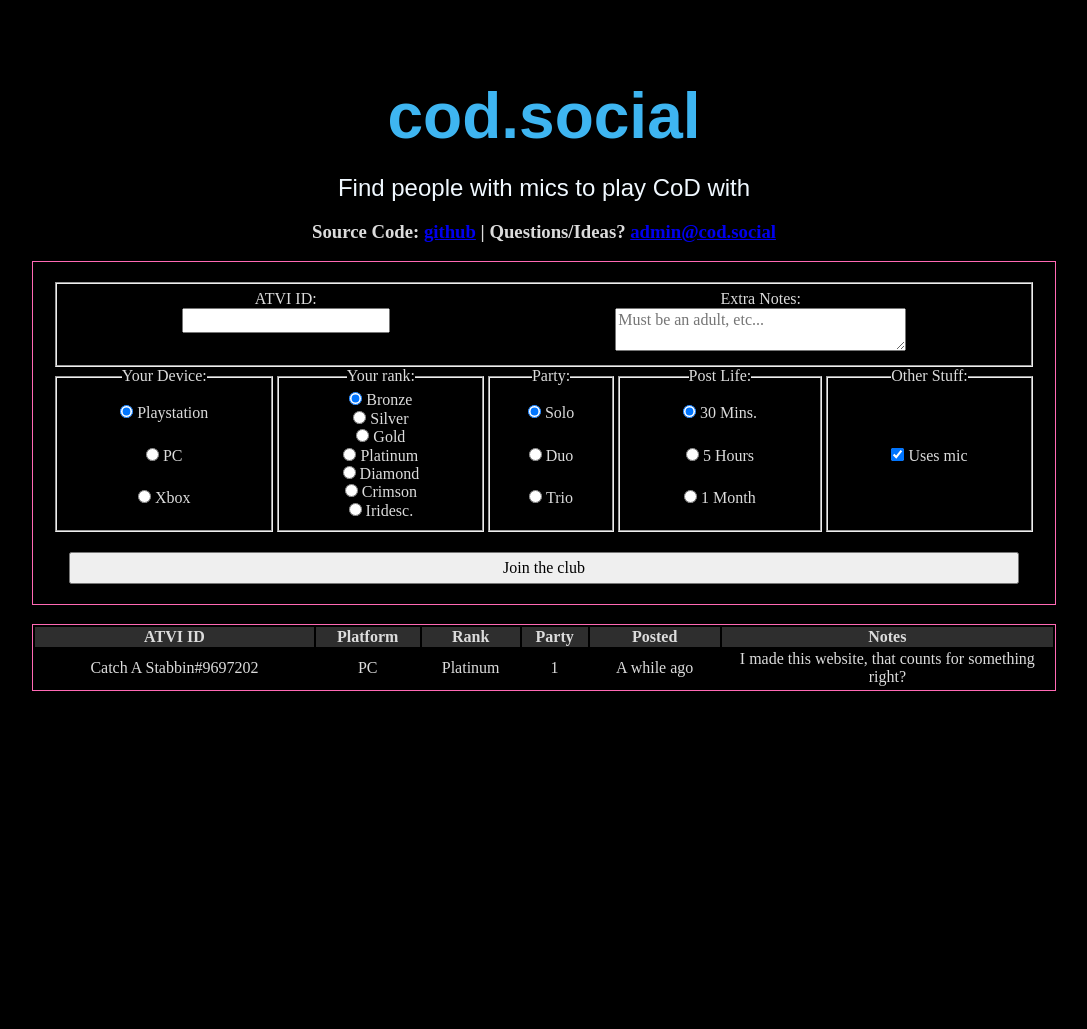
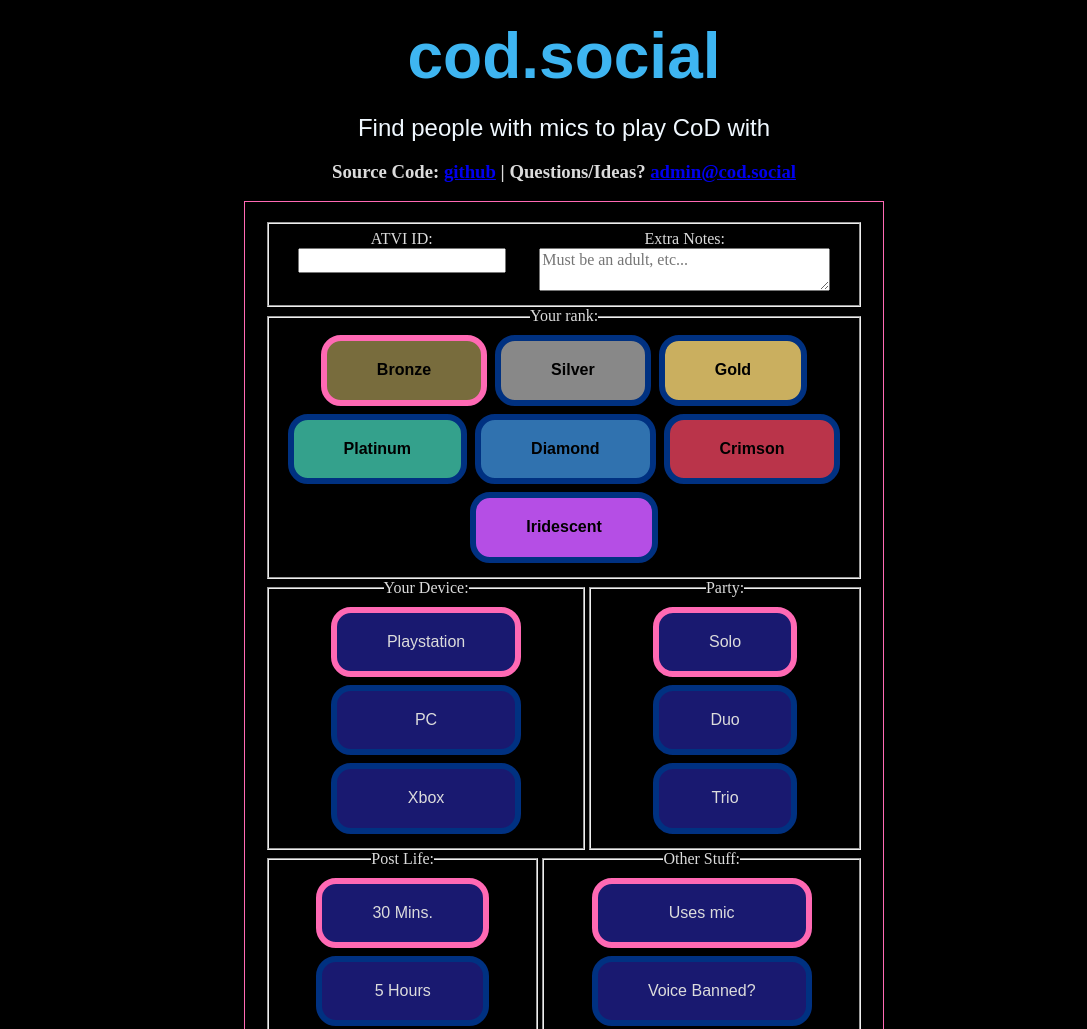
Before and after one commit to rpgwaiter/cod-lfg, a website: page public/index.html in a window 1280 px wide. Shown: the top 1029 px of the page, without its empty margins (96-1183 px from the left). Before the commit the page ends 800 px from the top, so only its background shows below. Drawn offline with nearby package versions, Linux system fonts and the light colour scheme; no server answers.

Commit message:
lots of styling

```diff
--- a/public/index.html
+++ b/public/index.html
@@ -16,82 +16,81 @@
     <div class="container">
       <form action="/api/submit" id="form-submit-player">
 
+
         <fieldset>
+          <div class="input-grid">
+            <div class="spanner">
+              <label>ATVI ID: <br /><input type="text" name="atvid" id="form-atvid"></label>
+            </div>
+
+            <div class="spanner">
+              <label>Extra Notes: <br /><textarea id="extra-notes" name="message" rows="2" cols="30" maxlength="100"
+                  placeholder="Must be an adult, etc..."></textarea></label>
+            </div>
+          </div>
+        </fieldset>
+
         <div class="input-grid">
+          <fieldset id="radio-rank" class="post-field">
+            <legend>Your rank:</legend>
 
+            <input type="radio" id="rank-bronze" name="rank" value="Bronze" checked />
+            <label for="rank-bronze" style="background-color: #786c3d;"> Bronze</label>
 
-          <!-- <fieldset id="pii" class="post-field-large">
-            <legend>Your Info:</legend> -->
-          <div class="spanner">
-            <label>ATVI ID: <br /><input type="text" name="atvid" id="form-atvid"></label>
-          </div>
+            <input type="radio" id="rank-silver" name="rank" value="Silver" />
+            <label style="background-color: #888888;" for="rank-silver"> Silver</label>
 
-          <!-- <fieldset class="post-field-large"> -->
-          <!-- <legend>Extra Notes:</legend> -->
-          <div class="spanner">
-            <label>Extra Notes: <br /><textarea id="extra-notes" name="message" rows="2" cols="30" maxlength="100"
-              placeholder="Must be an adult, etc..."></textarea></label>
-          </div>
+            <input type="radio" id="rank-gold" name="rank" value="Gold" />
+            <label style="background-color: #caaf5f;" for="rank-gold"> Gold</label>
 
-          <!-- </fieldset> -->
+            <input type="radio" id="rank-platinum" name="rank" value="Platinum" />
+            <label style="background-color: #34a18c;" for="rank-platinum"> Platinum</label>
 
+            <input type="radio" id="rank-diamond" name="rank" value="Diamond" />
+            <label style="background-color: #3072af;" for="rank-diamond">Diamond</label>
+
+            <input type="radio" id="rank-crimson" name="rank" value="Crimson" />
+            <label style="background-color: #ba344a;" for="rank-crimson"> Crimson</label>
+
+            <input type="radio" id="rank-iridescent" name="rank" value="Iridescent" />
+            <label style="background-color: #b54ee5;" for="rank-iridescent">Iridescent</label>
+          </fieldset>
         </div>
-      </fieldset>
-
 
         <div class="input-grid">
 
           <fieldset id="radio-platform" class="post-field">
             <legend>Your Device:</legend>
 
-            <label><input type="radio" id="platform-psn" name="platform" value="PSN" checked /> Playstation</label>
-            <label><input type="radio" id="platform-pc" name="platform" value="PC" /> PC</label>
-            <label><input type="radio" id="platform-xbox" name="platform" value="XBox" /> Xbox</label>
-
+            <input type="radio" id="platform-psn" name="platform" value="PSN" checked /><label for="platform-psn">Playstation</label>
+            <input type="radio" id="platform-pc" name="platform" value="PC" /><label for="platform-pc">PC</label>
+            <input type="radio" id="platform-xbox" name="platform" value="XBox" /><label for="platform-xbox">Xbox</label>
           </fieldset>
 
 
-          <fieldset id="radio-rank" class="post-field">
-            <legend>Your rank:</legend>
-
-            <label><input type="radio" id="rank-bronze" name="rank" value="Bronze" checked /> Bronze</label>
-            <label><input type="radio" id="rank-silver" name="rank" value="Silver" /> Silver</label>
-            <label><input type="radio" id="rank-gold" name="rank" value="Gold" /> Gold</label>
-            <label><input type="radio" id="rank-platinum" name="rank" value="Platinum" /> Platinum</label>
-            <label><input type="radio" id="rank-diamond" name="rank" value="Diamond" /> Diamond</label>
-            <label><input type="radio" id="rank-crimson" name="rank" value="Crimson" /> Crimson</label>
-            <label><input type="radio" id="rank-iridescent" name="rank" value="Iridescent" /> Iridesc.</label>
-
-          </fieldset>
-
-          <fieldset id="radio-partysize" class="post-field-tiny">
+          <fieldset id="radio-partysize" class="post-field">
             <legend>Party:</legend>
 
-            <label><input type="radio" id="party-solo" name="party" value=1 checked /> Solo</label>
-            <label><input type="radio" id="party-duo" name="party" value=2 /> Duo</label>
-            <label><input type="radio" id="party-trio" name="party" value=3 /> Trio</label>
-
+            <input type="radio" id="party-solo" name="party" value=1 checked /> <label for="party-solo">Solo</label>
+            <input type="radio" id="party-duo" name="party" value=2 /> <label for="party-duo">Duo</label>
+            <input type="radio" id="party-trio" name="party" value=3 /> <label for="party-trio">Trio</label>
           </fieldset>
 
           <fieldset id="post-timer" class="post-field">
             <legend>Post Life:</legend>
 
-            <label><input type="radio" id="ttl-30min" name="ttl" value=30 checked /> 30 Mins.</label>
-            <label><input type="radio" id="ttl-300min" name="ttl" value=300 /> 5 Hours</label>
-            <label><input type="radio" id="ttl-1month" name="ttl" value=43200 /> 1 Month</label>
-
+            <input type="radio" id="ttl-30min" name="ttl" value=30 checked /> <label for="ttl-30min">30 Mins.</label>
+            <input type="radio" id="ttl-300min" name="ttl" value=300 /><label for="ttl-300min">5 Hours</label>
+            <input type="radio" id="ttl-1month" name="ttl" value=43200 /><label for="ttl-1month">1 Month</label>
           </fieldset>
 
           <fieldset class="post-field">
             <legend>Other Stuff:</legend>
 
-            <label><input type="checkbox" id="hasMic" name="hasMic" value="true" checked /> Uses mic</label>
-            <!-- <label><input type="checkbox" id="noLife" name="noLife" value="true" /> I no-life cod</label> -->
-
+            <input type="checkbox" id="hasMic" name="hasMic" value="true" checked /><label for="hasMic">Uses mic</label>
+            <input type="checkbox" id="isMuted" name="isMuted" value="true" /><label for="isMuted">Voice Banned?</label>
+            <input type="checkbox" id="noLife" name="noLife" value="true" /><label for="noLife">I no-life cod</label>
           </fieldset>
-
-
-
         </div>
 
         <input type="submit" value="Join the club" id="player-submit-button">
--- a/public/style.css
+++ b/public/style.css
@@ -12,22 +12,18 @@
 }
 
 .centered {
-  position: fixed;
+  position: relative;
   top: 50%;
-  left: 50%;
-  transform: translate(-50%, -50%);
+  left: 25%;
   text-align: center;
-
-  width: 80vw;
-  height: 80vh;
-  display: flexbox;
-  justify-content: center;
-  align-items: center;
+  width: 50%;
+  padding: 20px;
 }
 
 body {
   background-color: black;
   color: gainsboro;
+  overflow-y: auto;
 }
 
 label {
@@ -58,22 +54,6 @@
   flex-grow: 2;
 }
 
-.post-field-large {
-  display: grid;
-  align-items: center;
-  justify-content: center;
-  min-width: 22%;
-  flex-grow: 3;
-}
-
-.post-field-tiny {
-  display: grid;
-  justify-content: center;
-  align-items: center;
-  min-width: 60px;
-  flex-grow: 1;
-}
-
 .post-table-head {
   background-color: rgb(46, 46, 46);
 }
@@ -81,10 +61,13 @@
 #form-submit-player {
   border: 1px solid hotpink;
   padding: 20px;
+
 }
 
 .input-grid {
   display: flex;
+  flex-direction: row;
+  flex-wrap: wrap;
 }
 
 .spanner {
@@ -92,25 +75,62 @@
 }
 
 #player-submit-button {
-  margin-top: 2%;
-  padding: 5px;
-  width: calc(100% - 2em);
+  margin-top: 1%;
+  padding: 15px;
+  width: calc(60% - 2em);
+  font-weight: bolder;
+  background-color: teal;
+  border-radius: 10px;
+  border-color: hotpink;
+  border-width: 6px;
 }
-
 
 /* Phone specific styling */
 @media only screen and (max-width: 1024px) {
   .centered {
-    position: fixed;
-    top: 50%;
-    left: 50%;
-    transform: translate(-50%, -50%);
+    position: relative;
+    width: calc(100% - 10px);
     text-align: center;
-
-    width: 95vw;
-    height: 95vh;
-    display: flexbox;
-    justify-content: center;
-    align-items: center;
+    padding: 0;
+    left: 0%;
+    margin-left: 5px;
+    margin-right: 5px;
   }
 }
+
+.post-field input {
+  display: none;
+}
+
+.post-field input:checked+label {
+  border-color: hotpink !important;
+}
+
+.post-field label {
+  background-color: midnightblue;
+  padding: 4px 11px;
+  margin: 4px;
+  font-family: Arial;
+  font-size: 16px;
+  cursor: pointer;
+  border-style: solid;
+  border-color: rgb(0, 49, 129);
+  border-width: 6px;
+  padding-left: calc(50vh / 8);
+  padding-right: calc(50vh / 8);
+  padding-top: calc(20vh / 8);
+  padding-bottom: calc(20vh / 8);
+  user-select: none;
+  border-radius: 20px;
+}
+
+#radio-rank {
+  display: flex;
+  flex-direction: row !important;
+  flex-wrap: wrap;
+}
+
+#radio-rank label {
+  color: black;
+  font-weight: bold;
+}
--- a/src/api.ts
+++ b/src/api.ts
@@ -17,6 +17,7 @@
       noLife: !!s.get('noLife'),
       party: s.get('party'),
       ttl: Number(s.get('ttl') || 60),
+      isMuted: !!s.get('isMuted'),
       posted: now,
       message: message && encodeURIComponent(message)
     }
```
